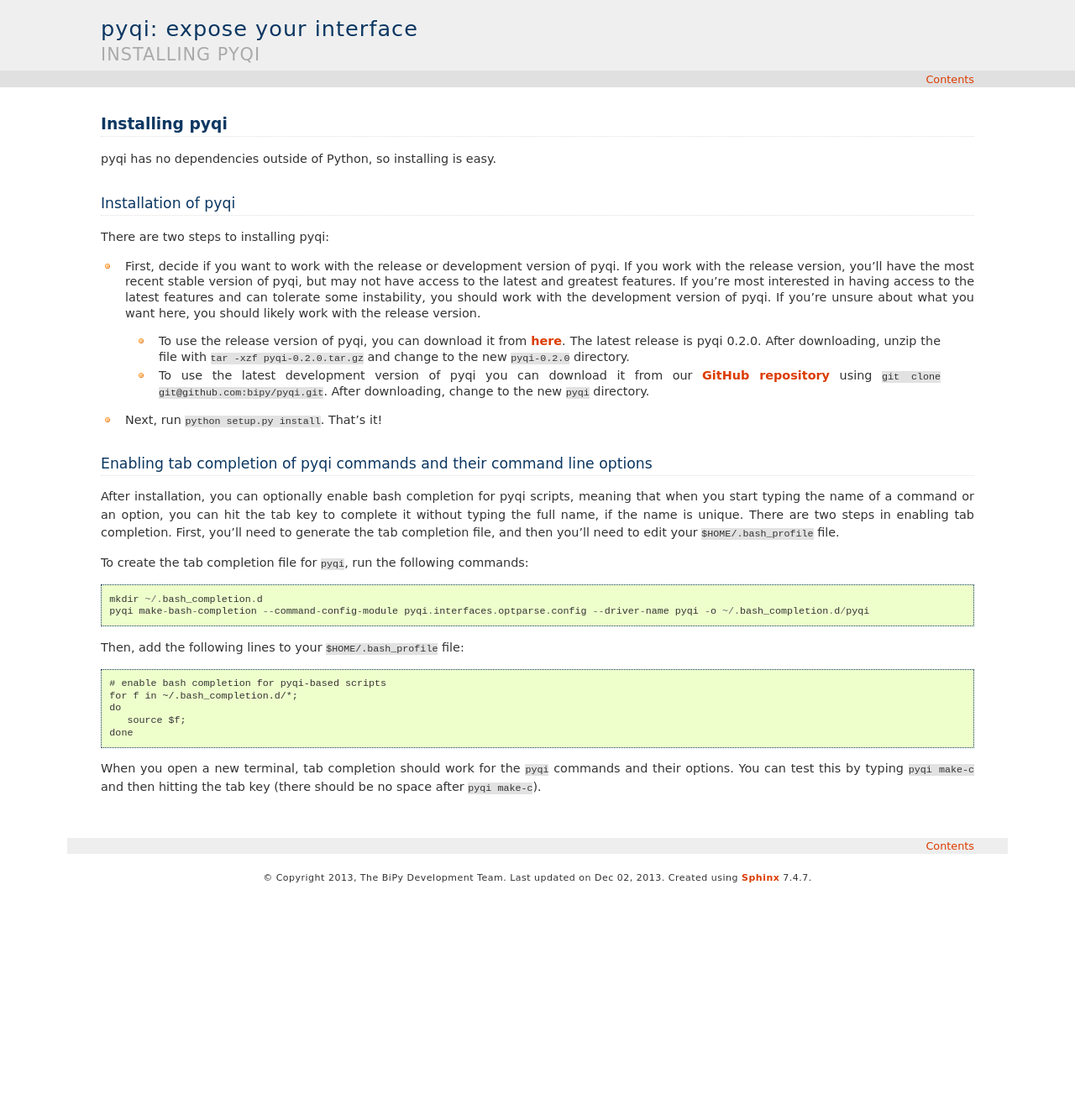
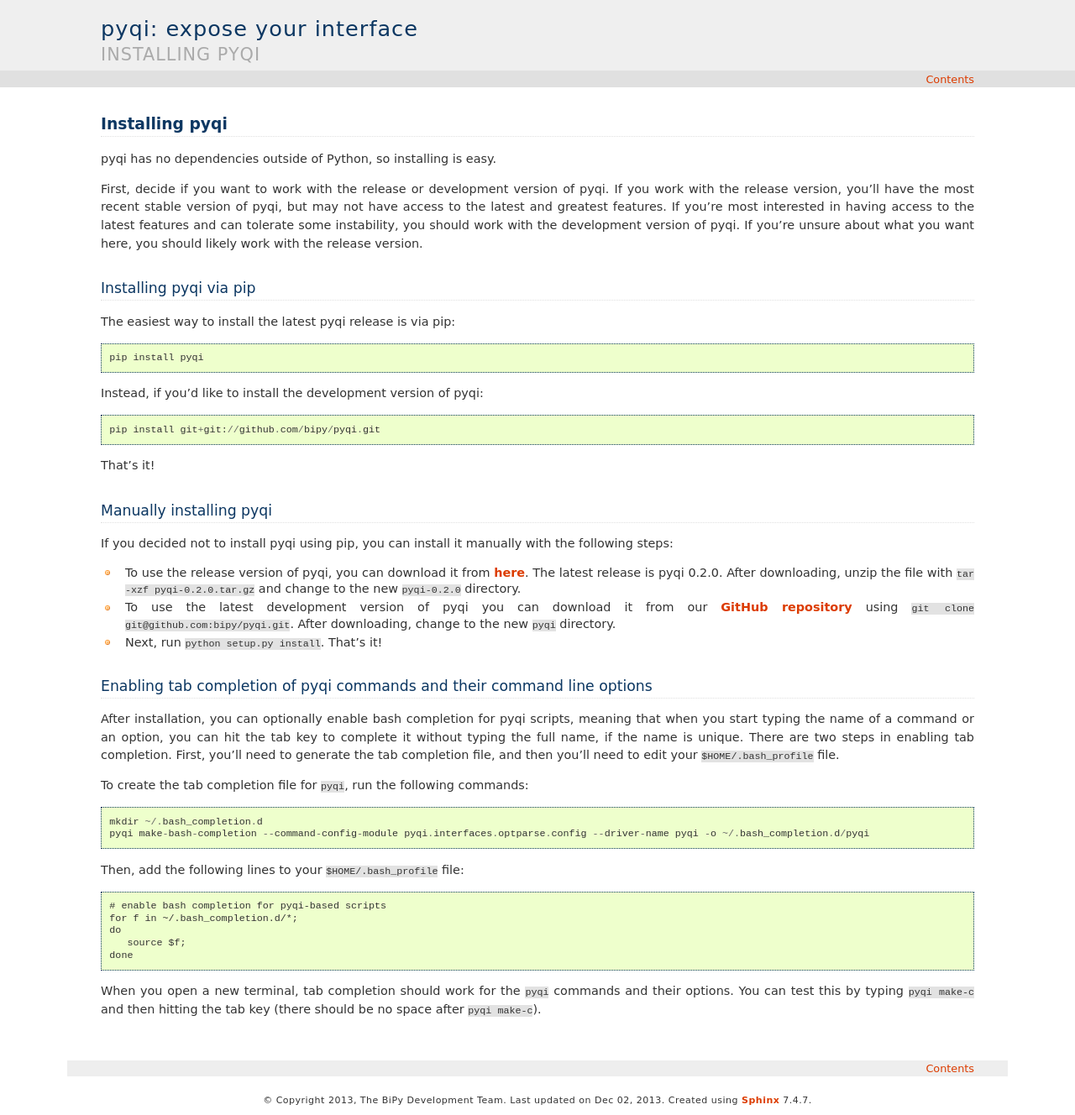
Before and after one commit to biocore/pyqi, a Sphinx documentation site: the page built from doc/install/index.rst, in a window 1280 px wide. Shown: the whole page at 84% size. Built offline with Sphinx 7.4.7, drawn with Linux system fonts in a browser that asks for light colours; before the commit the page ends 1063 px from its top, so only the background shows below that.

Commit message:
Update install docs for pip installation

```diff
--- a/doc/install/index.rst
+++ b/doc/install/index.rst
@@ -5,18 +5,31 @@
 
 pyqi has no dependencies outside of Python, so installing is easy.
 
-Installation of pyqi
---------------------
+First, decide if you want to work with the release or development version of pyqi. If you work with the release version, you'll have the most recent stable version of pyqi, but may not have access to the latest and greatest features. If you're most interested in having access to the latest features and can tolerate some instability, you should work with the development version of pyqi. If you're unsure about what you want here, you should likely work with the release version.
 
-There are two steps to installing pyqi:
+Installing pyqi via pip
+-----------------------
 
-* First, decide if you want to work with the release or development version of pyqi. If you work with the release version, you'll have the most recent stable version of pyqi, but may not have access to the latest and greatest features. If you're most interested in having access to the latest features and can tolerate some instability, you should work with the development version of pyqi. If you're unsure about what you want here, you should likely work with the release version.
+The easiest way to install the latest pyqi release is via pip::
 
- * To use the release version of pyqi, you can download it from `here <ftp://thebeast.colorado.edu/pub/pyqi-releases/pyqi-0.2.0.tar.gz>`_. The latest release is pyqi 0.2.0. After downloading, unzip the file with ``tar -xzf pyqi-0.2.0.tar.gz`` and change to the new ``pyqi-0.2.0`` directory.
- * To use the latest development version of pyqi you can download it from our `GitHub repository <https://github.com/bipy/pyqi>`_ using ``git clone git@github.com:bipy/pyqi.git``. After downloading, change to the new ``pyqi`` directory.
+	pip install pyqi
+
+Instead, if you'd like to install the development version of pyqi::
+
+	pip install git+git://github.com/bipy/pyqi.git
+
+That's it!
+
+Manually installing pyqi
+------------------------
+
+If you decided not to install pyqi using pip, you can install it manually with the following steps:
+
+* To use the release version of pyqi, you can download it from `here <ftp://thebeast.colorado.edu/pub/pyqi-releases/pyqi-0.2.0.tar.gz>`_. The latest release is pyqi 0.2.0. After downloading, unzip the file with ``tar -xzf pyqi-0.2.0.tar.gz`` and change to the new ``pyqi-0.2.0`` directory.
+
+* To use the latest development version of pyqi you can download it from our `GitHub repository <https://github.com/bipy/pyqi>`_ using ``git clone git@github.com:bipy/pyqi.git``. After downloading, change to the new ``pyqi`` directory.
 
 * Next, run ``python setup.py install``. That's it!
-
 
 Enabling tab completion of pyqi commands and their command line options
 -----------------------------------------------------------------------
```
